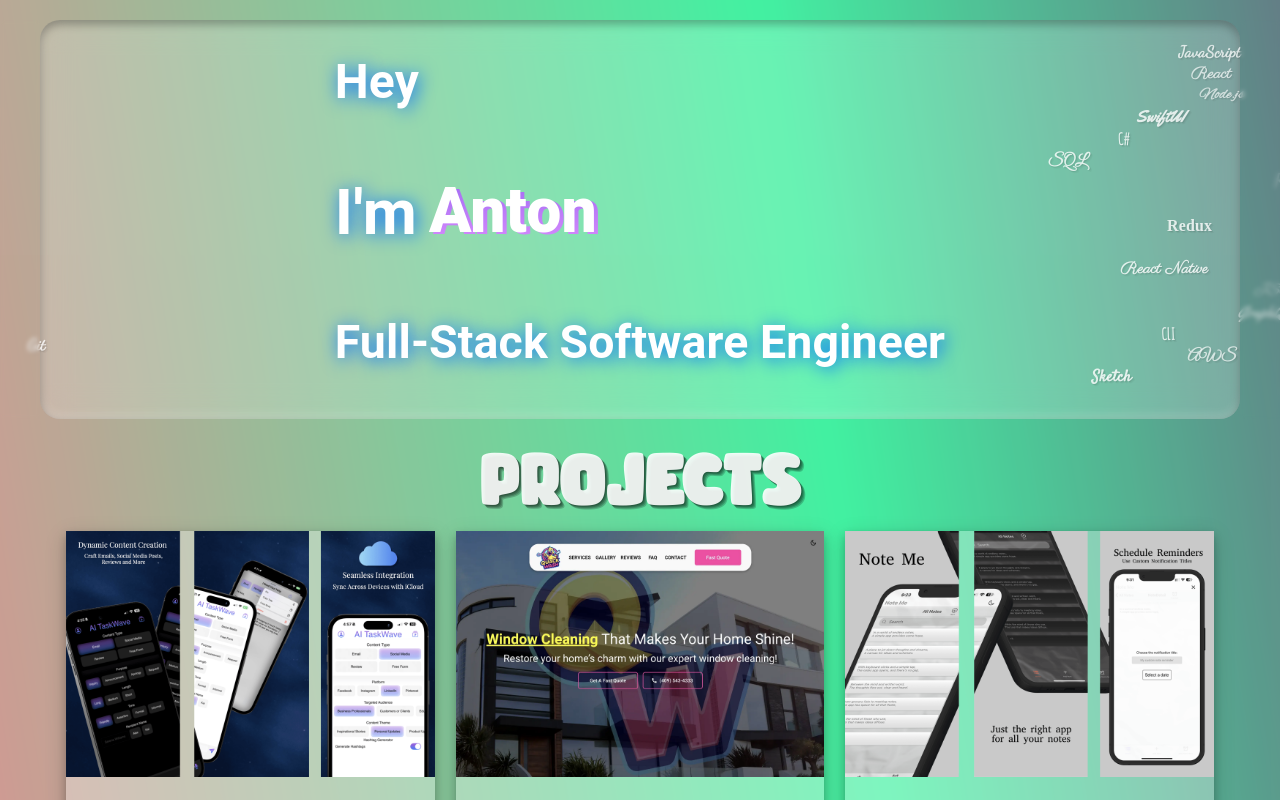
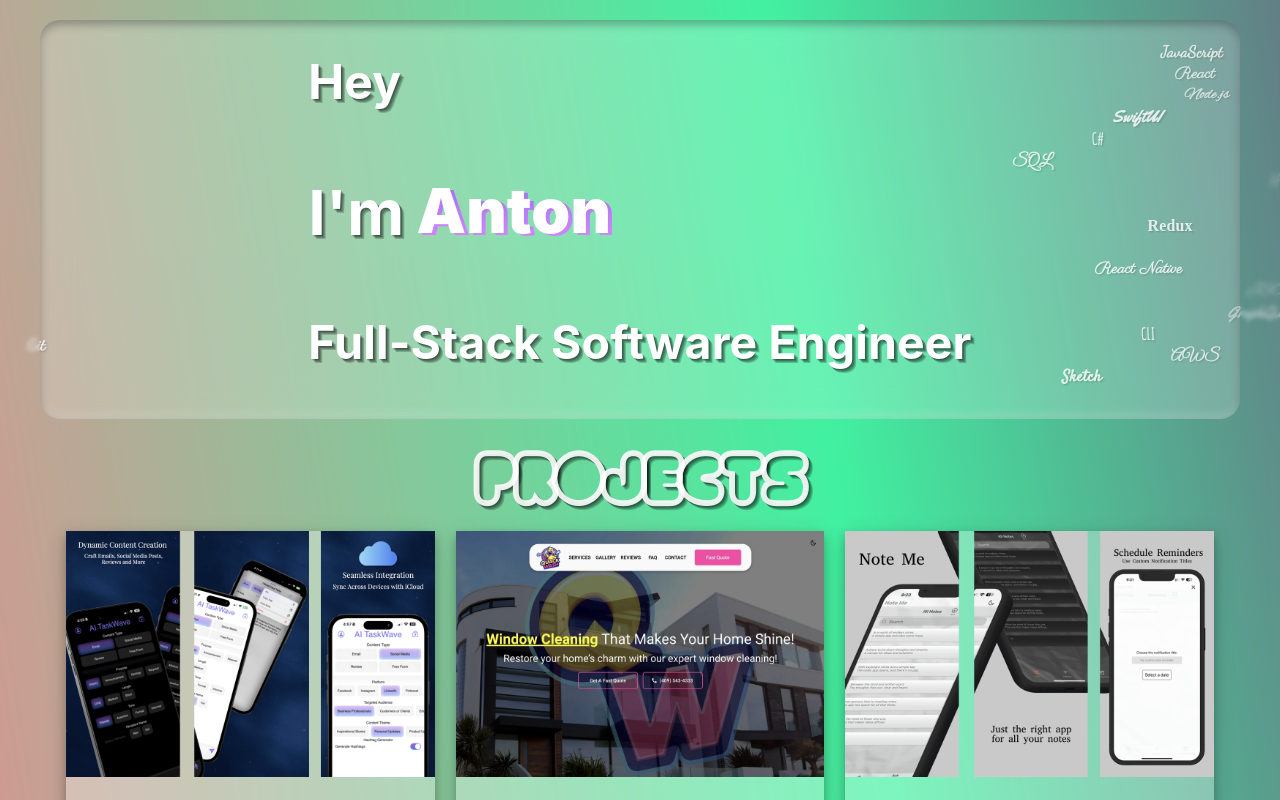
Before and after one commit to anton3ch/portfolio-react, a React (Create React App) app: page / in a window 1280 px wide. Shown: the top 800 px of the page. Built offline with nearby package versions, Linux system fonts and the light colour scheme; a web font is replaced by a local one.

Commit message:
update fonts

```diff
--- a/src/components/Intro.js
+++ b/src/components/Intro.js
@@ -92,7 +92,7 @@ function Intro() {
         <FrothyBackground />
 
         <div className="innerIntro">
-          <h1 className="introHey">Hey</h1>
+          <h1 className="introHey ">Hey</h1>
           <div className="intro-name">
             <h2 className="intro-name">I'm</h2>
             <h2 className="intro-name">
@@ -106,7 +106,9 @@ function Intro() {
               </a>
             </h2>
           </div>
-          <h2 id="intro2">Full-Stack Software Engineer</h2>
+          <h2 id="intro2" className="depth">
+            Full-Stack Software Engineer
+          </h2>
         </div>
       </Container>
       <div
--- a/src/components/Styles/introStyles.css
+++ b/src/components/Styles/introStyles.css
@@ -1,4 +1,6 @@
 @import url("https://fonts.googleapis.com/css2?family=Dancing+Script&family=Great+Vibes&family=Parisienne&family=Pacifico&family=Satisfy&family=Alex+Brush&family=Allura&family=Yellowtail&family=Rouge+Script&family=Amatic+SC&display=swap");
+
+@import url("https://fonts.googleapis.com/css2?family=Poppins:wght@400;600&display=swap");
 /* Flickering animation */
 /* .outerBox {
   width: 100%;
@@ -14,7 +16,8 @@
 
   color: rgb(255, 255, 255);
   /* animation: flash-txt 8.5s linear 0s, flash-txt 8.5s linear 11s infinite; Run immediately and then after a delay */
-  text-shadow: 2px 2px 18px rgb(4, 107, 252);
+  /* text-shadow: 2px 2px 18px rgb(4, 107, 252); */
+  text-shadow: inset 0 2px 8px rgba(0, 0, 0, 0.5);
 }
 
 .innerIntro {
@@ -26,6 +29,7 @@
   /* max-width: 60%; */
   /* padding-block: 8vh; */
   z-index: 2;
+
   /* justify-content: flex-start; */
 }
 
@@ -40,10 +44,18 @@
 
 #intro h1 {
   font-size: 3rem;
+  font-family: "Inter", sans-serif;
+  text-shadow: 1px 1px 0px rgba(0, 0, 0, 0.2),
+    /* subtle inner shadow */ 2px 2px 0px rgba(0, 0, 0, 0.2),
+    3px 3px 0px rgba(0, 0, 0, 0.2), 4px 4px 0px rgba(0, 0, 0, 0.2);
 }
 
 #intro h2 {
   font-size: 3.9rem;
+  font-family: "Inter", sans-serif;
+  text-shadow: 1px 1px 0px rgba(0, 0, 0, 0.2),
+    /* subtle inner shadow */ 2px 2px 0px rgba(0, 0, 0, 0.2),
+    3px 3px 0px rgba(0, 0, 0, 0.2), 4px 4px 0px rgba(0, 0, 0, 0.2);
 }
 
 #intro2 {
@@ -285,7 +297,7 @@
     opacity: 1;
   }
   100% {
-    transform: translateX(-55vw);
+    transform: translateX(-70vw);
     /* opacity: 0; */
   }
 }
--- a/src/index.css
+++ b/src/index.css
@@ -267,7 +267,8 @@ a:hover {
 
 .sectionTitle {
   font-size: 4em;
-  font-family: "Chibolddemo", sans-serif;
+
+  font-family: "MekkoOutline", sans-serif;
   color: rgba(255, 255, 255, 0.9);
   margin-block: 1rem 0;
   text-align: center;
```
